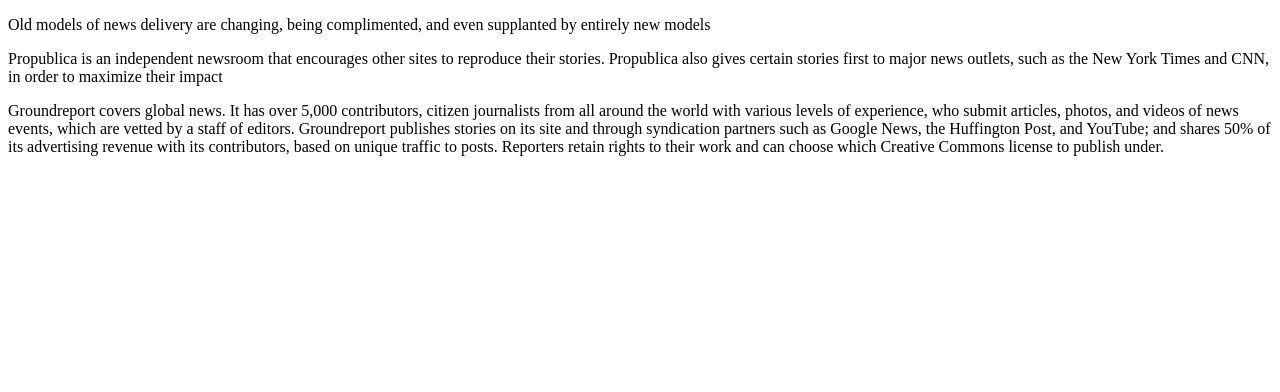
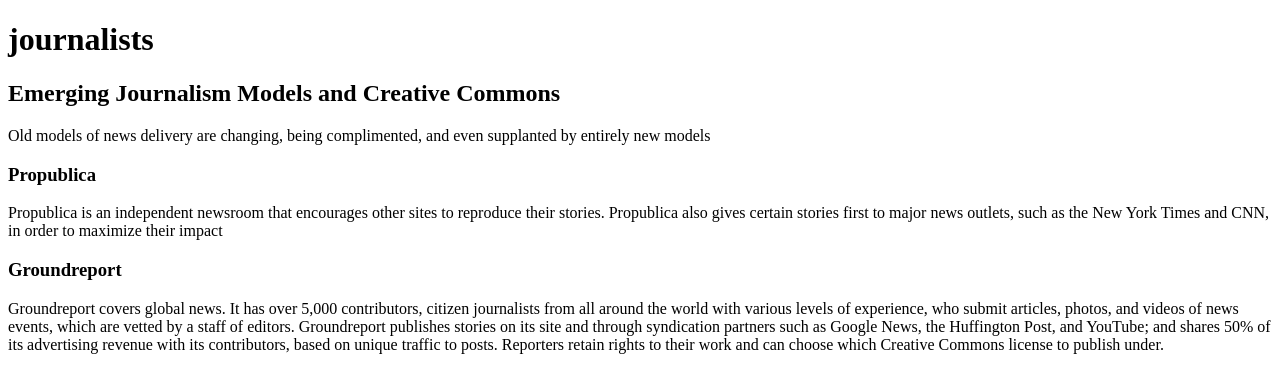
Before and after one commit to EduardoV-23/hello-world, a plain HTML site: page journalism/index.html in a window 1280 px wide. Drawn offline with Linux system fonts and the light colour scheme.

Commit message:
Heading elements added

```diff
--- a/journalism/index.html
+++ b/journalism/index.html
@@ -4,10 +4,13 @@
    <meta charset="utf-8">
 <title>About Journalism</title>
 </head>
-
-
+<body>
+<h1>journalists</h1>
+<h2>Emerging Journalism Models and Creative Commons</h2>
 <p>Old models of news delivery are changing, being complimented, and even supplanted by entirely new models</P>
+<h3>Propublica</h3>
 <p>Propublica is an independent newsroom that encourages other sites to reproduce their stories. Propublica also gives certain stories first to major news outlets, such as the New York Times and CNN, in order to maximize their impact</P>
+<h3>Groundreport</h3>
 <p>Groundreport covers global news. It has over 5,000 contributors, citizen journalists from all around the world with various levels of experience, who submit articles, photos, and videos of news events, which are vetted by a staff of editors. Groundreport publishes stories on its site and through syndication partners such as Google News, the Huffington Post, and YouTube; and shares 50% of its advertising revenue with its contributors, based on unique traffic to posts. Reporters retain rights to their work and can choose which Creative Commons license to publish under.</p>
 
 
```
Also changed, not shown: 2 other files.
